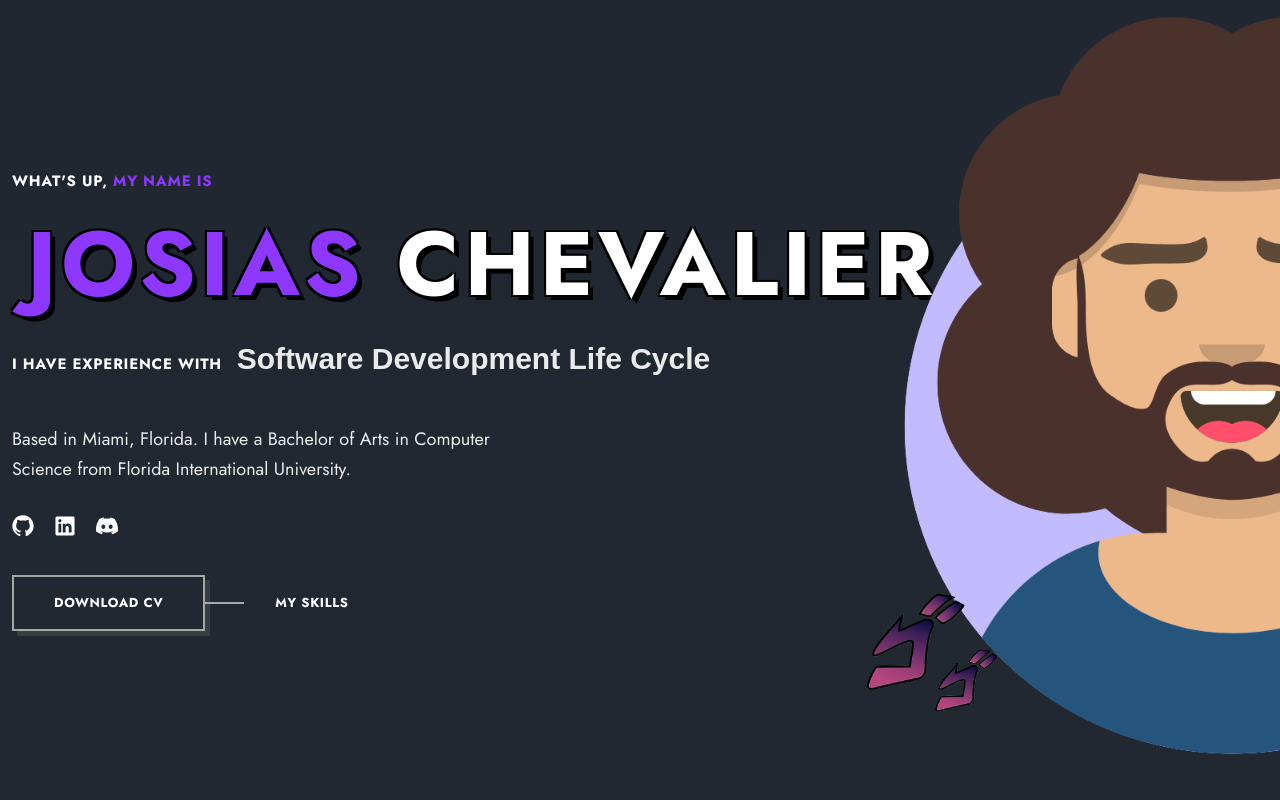
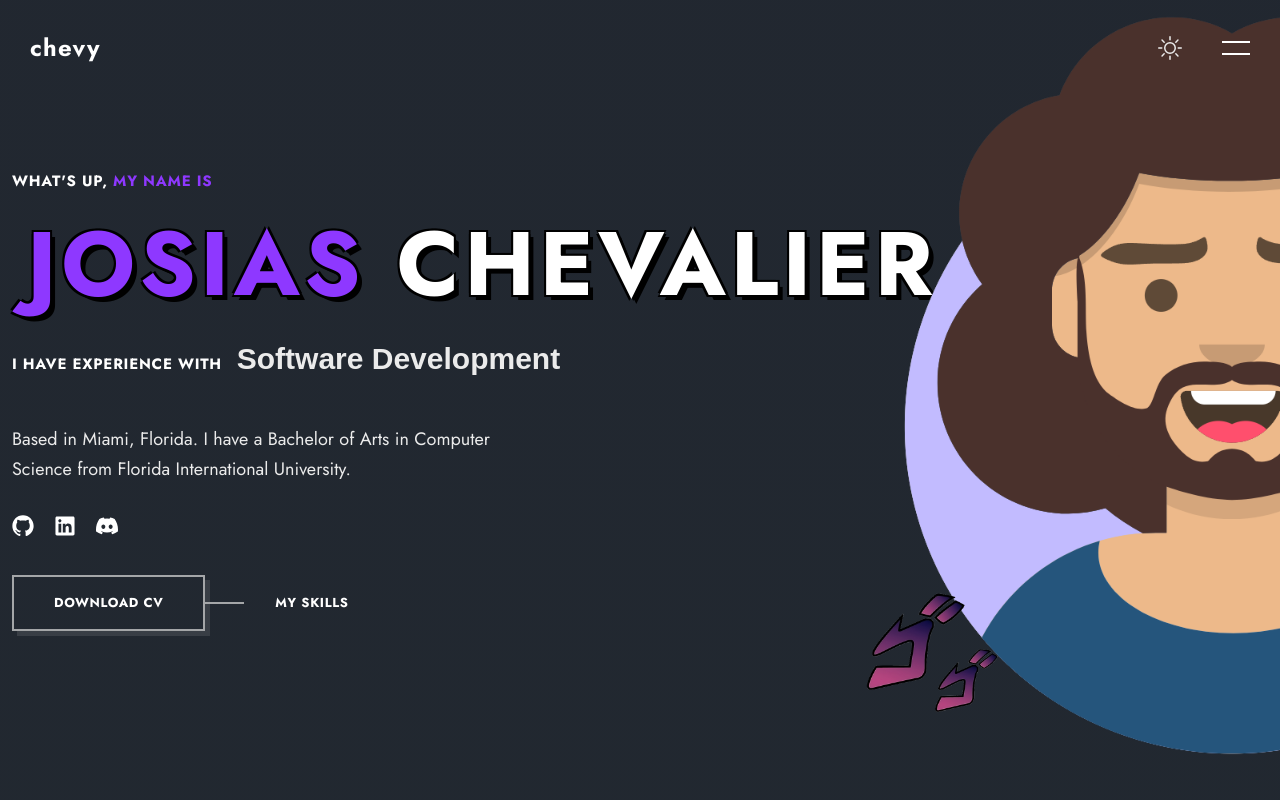
Before and after one commit to Chevyjd2007/Portfolio, a React (Vite) app: page /#home in a window 1280 px wide. Before the commit this address led to /. Shown: the top 800 px of the page. Built offline with nearby package versions, Linux system fonts and the light colour scheme; a web font is replaced by a local one.

Commit message:
+header +navbar

```diff
--- a/package.json
+++ b/package.json
@@ -8,13 +8,15 @@
     "build": "vite build",
     "lint": "eslint . --ext js,jsx --report-unused-disable-directives --max-warnings 0",
     "preview": "vite preview",
+    "predeploy": "echo 'chevy.bio' > dist/CNAME",
     "deploy": "gh-pages -d dist"
   },
   "dependencies": {
     "framer-motion": "^10.15.1",
     "react": "^18.2.0",
     "react-dom": "^18.2.0",
-    "react-icons": "^4.10.1"
+    "react-icons": "^4.10.1",
+    "react-scroll": "^1.8.9"
   },
   "devDependencies": {
     "@types/react": "^18.2.15",
--- a/src/App.css
+++ b/src/App.css
@@ -57,6 +57,22 @@
 
     --transition: cubic-bezier(0.3, 0, 0.3, 1);
 }
+
+/*----------- Light THeme --------------*/
+.light-theeme {
+    --primary-color: hsl(39, 86%, 67%);
+    --title-color: #000;
+    --text-color: #262626;
+    --bg-color: #f0ebe3;
+    --bg-color-alt: #fff;
+    --container-color: #fff;
+    --border-color: #000;
+
+     /* shadow */
+
+     --shadow: 5px 5px rgb(0 0 0 / 20%);
+}
+
 
 
 /*----------- Reset --------------*/
--- a/src/App.jsx
+++ b/src/App.jsx
@@ -3,12 +3,14 @@
 import Home from './components/home/Home'
 import Portfolio from './components/portfolio/Portfolio'
 import Resume from './components/resume/Resume'
+import Header from './components/header/Header'
 
 function App() {
 
 
   return (
    <main className="main">
+    <Header/>
     <Home/>
     <Portfolio/>
     <Resume/>
--- /dev/null
+++ b/src/components/header/Header.jsx
@@ -0,0 +1,89 @@
+import React, { useEffect, useState } from 'react'
+import { Links } from './Links'
+import { RxGithubLogo, RxLinkedinLogo } from "react-icons/rx";
+import { BsDiscord } from "react-icons/bs";
+import { BsSun, BsMoon} from "react-icons/bs";
+import "./header.css";
+import { Link } from 'react-scroll';
+import { scrollToTop } from 'react-scroll/modules/mixins/animate-scroll';
+import { animateScroll } from 'react-scroll';
+
+const Header = () => {
+// This will be used to trigger the current state of showing the menu or not
+const [menu, setMenu] = useState(false);
+
+const [scroll, setScroll] = useState(false);
+
+const [theme, setTheme] = useState('light-theme');
+
+const scrollTop = () => {
+    animateScroll.scrollToTop();
+};
+
+const changeNav = () => {
+    if(window.scrollY >= 80) {
+        setScroll(true);
+    } else {
+            setScroll(false);
+        }
+    }
+
+useEffect(() => {
+        window.addEventListener('scroll', changeNav)
+    }, []);
+
+useEffect(() => {
+    document.body.classList.toggle('no-scroll', menu);
+}, [menu]);
+
+useEffect(() => {
+    document.documentElement.className = theme;
+}, [theme])
+
+  return (
+    <header className={`${scroll ? 'scroll-header' : ''} header`}>
+        <nav className="nav">
+            <Link to="/" onClick={scrollTop} href="" className="nav__logo text-cs">Chevy</Link>
+
+            <div className={`${menu ? 'nav__menu show-menu' : 'nav__menu'}`}>
+               <div className="nav__data">
+               <ul className="nav__list">
+                    {Links.map(({name, path}, index) => {
+                        return (
+                            <li className="nav_item" key={index}>
+                                <Link className="nav__link text-cs" to={path} spy={true} hashSpy={true} smooth={true} offset={-150} duration={500} onClick={() => setMenu(!menu)}>
+                                    {name}
+                                </Link>
+                            </li>
+                        )
+                    })}
+                </ul>
+
+                <div className="header__socials">
+                    <a href="https://github.com/Chevyjd2007" className="header__social-link">
+                        <RxGithubLogo/>
+                    </a>
+                    <a href="https://www.linkedin.com/in/josias-chevalier-10882964/" className="header__social-link">
+                        <RxLinkedinLogo/>
+                    </a>
+                    <a href="https://discordapp.com/users/che.vy" className="header__social-link">
+                        <BsDiscord/>
+                    </a>
+                </div>
+               </div>
+            </div>
+            <div className="nav__btns">
+                <div className="theme__toggle">
+                    <BsSun />
+                </div>
+                <div className={`${menu ? 'nav__toggle animate-toggle' : 'nav__toggle'}`} onClick={() => setMenu(!menu)}>
+                    <span></span>
+                    <span></span>
+                </div>
+            </div>
+        </nav>
+    </header>
+  )
+}
+
+export default Header
--- /dev/null
+++ b/src/components/header/Links.jsx
@@ -0,0 +1,13 @@
+import React from 'react'
+
+
+export const Links = [
+    {name: 'Home',
+    path: 'home',},
+
+    {name: 'Portfolio',
+    path: 'portfolio',},
+
+    {name: 'Resume',
+    path: 'resume',},
+]
--- /dev/null
+++ b/src/components/header/header.css
@@ -0,0 +1,145 @@
+.header {
+    position: absolute;
+    top: 0;
+    width: 100%;
+    padding: 30px;
+    z-index: 100;
+}
+
+.scroll-header {
+    position: fixed;
+    background-color: var(--bg-color-alt);
+    animation: header_animate 0.8s var(--transition) 0s forwards;
+}
+
+@Keyframes header_animate {
+    0% {
+        transform: translateY(-100px);
+    }
+
+    100% {
+        transform: translateY(0);
+    }
+}
+
+.nav {
+    display: flex;
+    justify-content: space-between;
+}
+
+.nav__logo {
+    color: var(--title-color);
+    font-size: var(--h4-font-size);
+    font-weight: 700;
+    text-transform: lowercase;
+    cursor: pointer;
+}
+
+.nav__menu {
+    position: fixed;
+    top: 0;
+    right: 0;
+    width: 0px;
+    height: 100vh;
+    display: flex;
+    background-color: var(--bg-color-alt);
+    transition: all 1s var(--transition);
+    z-index: 10;
+}
+
+.show-menu {
+    width: 512px;
+}
+
+.nav__data {
+    padding: 80px 84px 0 154px;
+    margin: auto;
+    width: 100%;
+}
+
+.nav__list {
+    margin-bottom: 40px;
+}
+
+.nav__list li {
+    margin-bottom: 20px;
+}
+
+.nav__link {
+    color: var(--title-color);
+    font-size: var(--h5-font-size);
+    font-weight: 700;
+    cursor: pointer;
+    transition: all 0.3s var(--transition);
+}
+
+
+.nav__link:hover, .active {
+    color: var(--primary-color);
+}
+
+.header__socials {
+    display: flex;
+    column-gap: 20px;
+    margin-bottom: 30px;
+}
+
+.header__social-link {
+    color: var(--title-color);
+    font-size: var(--h5-font-size);
+    transition: all .7s var(--transition);
+}
+
+.header__social-link:hover {
+    color: var(--primary-color);
+}
+
+.nav__btns {
+    display: flex;
+    align-items: center;
+    column-gap: 40px;
+}
+
+.theme__toggle {
+    font-size: var(--h4-font-size);
+    display: flex;
+    align-items: center;
+}
+
+.nav__toggle {
+    height: 30px;
+    width: 28px;
+    position: relative;
+    z-index: 100;
+}
+
+.theme__toggle, .nav__toggle {
+    cursor: pointer;
+}
+
+.nav__toggle span {
+    position: absolute;
+    left: 0;
+    width: 100%;
+    height: 2px;
+    background-color: var(--title-color);
+    transition: all 0.3s var(--transition);
+}
+
+.nav__toggle span:first-child {
+    top: 8px;
+}
+
+.nav__toggle span:last-child {
+    bottom: 8px;
+}
+
+.animate-toggle span:first-child {
+    transform: rotate(-180deg);
+    top: 14px;
+}
+
+.animate-toggle span:last-child {
+    transform: rotate(-180deg);
+    bottom: 14px;
+}
--- a/src/components/home/Home.jsx
+++ b/src/components/home/Home.jsx
@@ -20,7 +20,7 @@
         <h1 className="home__title text-cs"><span>Josias</span> Chevalier</h1>
 
         <p className="home__job">
-            <span className="text-cs">I have experience with</span> <b>Software Development Life Cycle</b>
+            <span className="text-cs">I have experience with</span> <b>Software Development</b>
         </p>
 
         <div className="home__img-wrapper">
--- a/src/components/portfolio/Portfolio.jsx
+++ b/src/components/portfolio/Portfolio.jsx
@@ -25,7 +25,7 @@
     };
 
   return (
-    <section className='portfolio section' id='work'>
+    <section className='portfolio section' id='portfolio'>
         <h2 className='section__title text-cs'>Portfolio</h2>
         <p className='section__subtitle'>My <span>Projects</span></p>
 
--- a/src/components/portfolio/Projects.jsx
+++ b/src/components/portfolio/Projects.jsx
@@ -19,7 +19,7 @@
       category: 'Javascript and React',
       title: 'Personal Portfolio',
       description:
-        'My personal react portfolio you are currently seeing.',
+        'My personal react portfolio you are currently viewing.',
       link: 'https://chevy.bio',
     },
     {
@@ -31,4 +31,13 @@
         'Upcoming project in development',
       link: 'https://github.com/Chevyjd2007',
     },
+    {
+      id: 4,
+      img: Project3,
+      category: 'Kotlin and Adnroid Studio',
+      title: 'Coming Soon',
+      description:
+        'Upcoming project in development',
+      link: 'https://github.com/Chevyjd2007',
+    },
   ];
```
Also changed, not shown: 2 other files (tests, documents, lock files or other folders).
